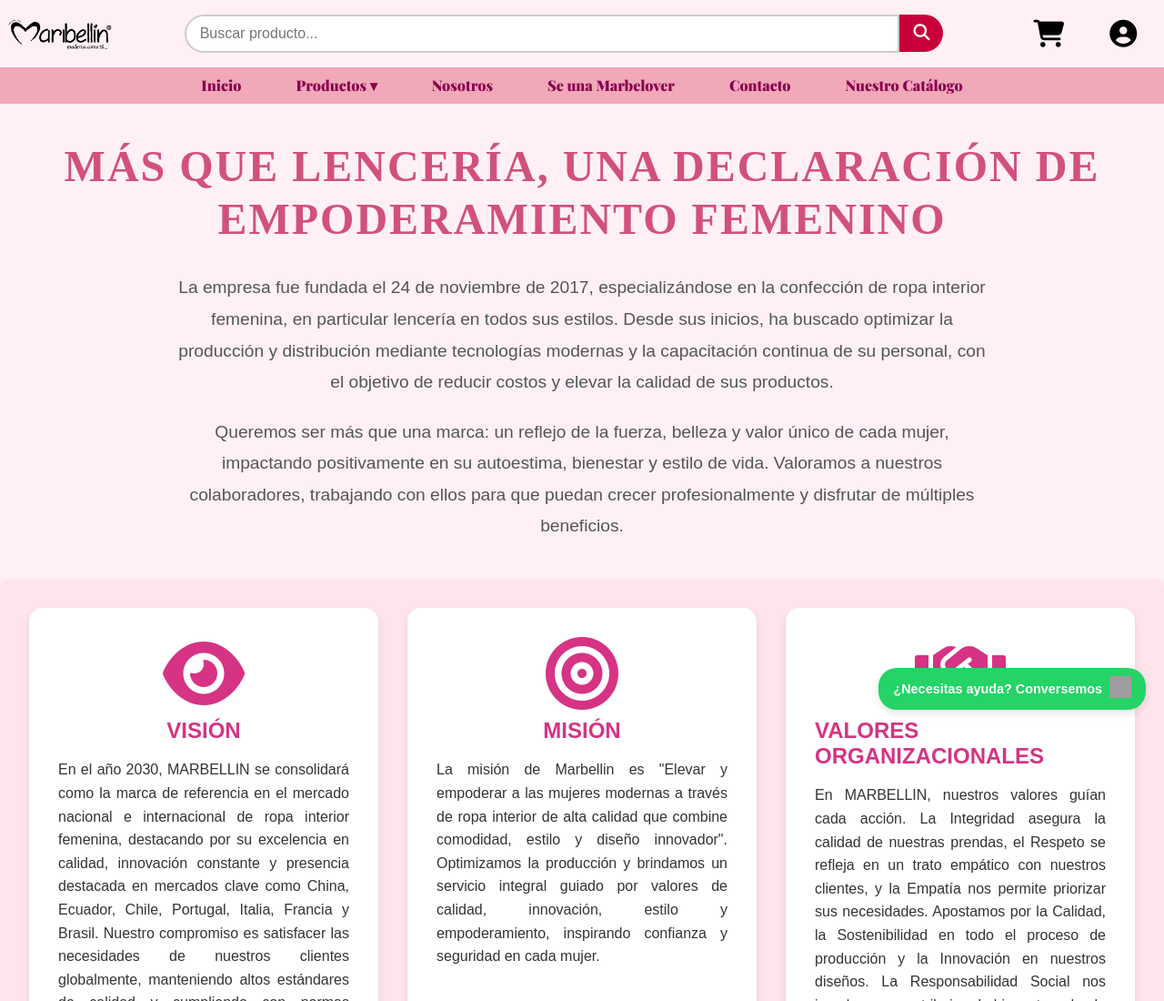
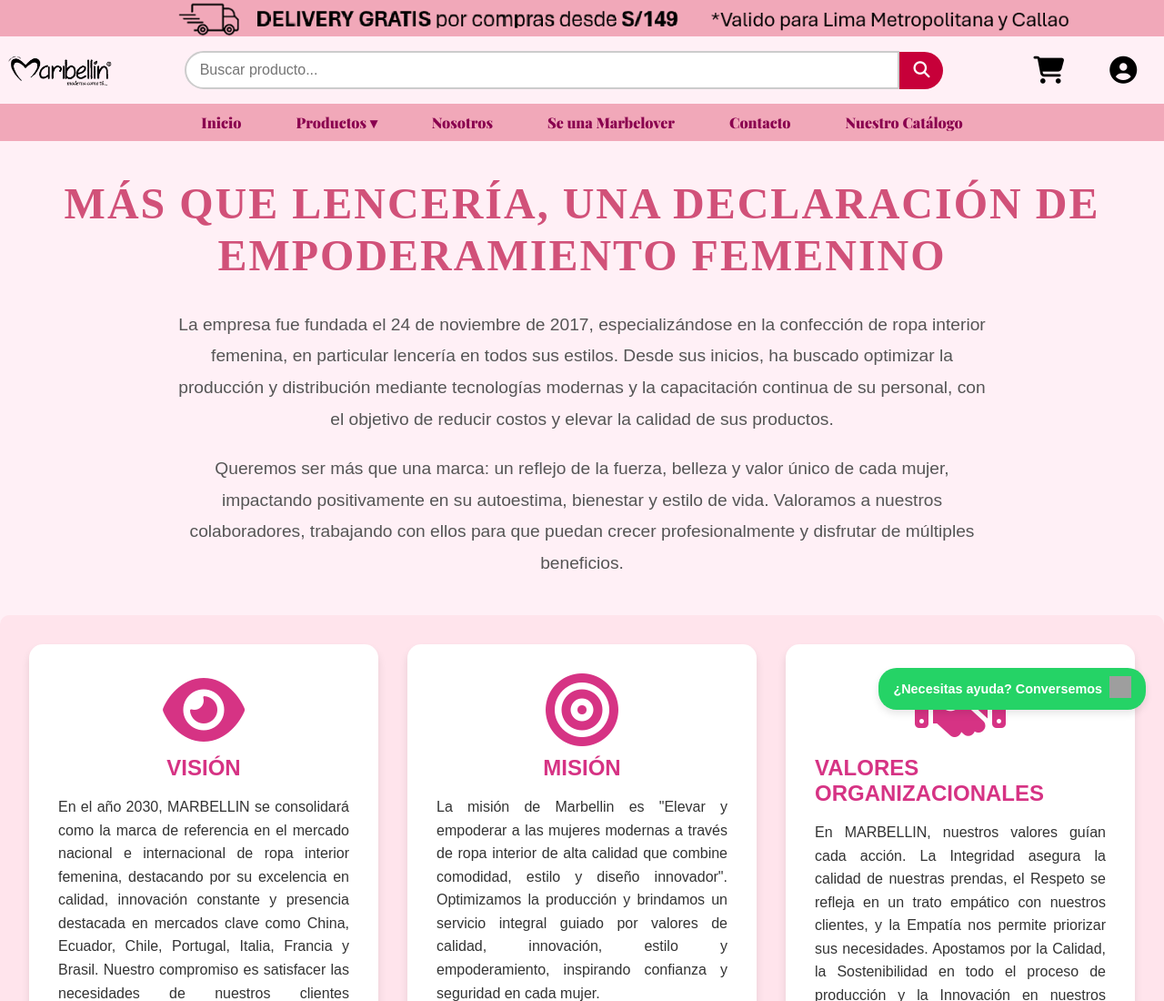
Before and after one commit to juanpbc8/marbellin-lenceria-web, a plain HTML site: page pages/nosotros.html in a window 1280 px wide. Shown: the top 1100 px of the page at 91% size. Drawn offline with nearby package versions, Linux system fonts and the light colour scheme; grey boxes are pictures that could not be loaded.

Commit message:
Banner rotativo añadido en el header

```diff
--- a/css/layout/header.css
+++ b/css/layout/header.css
@@ -1,3 +1,28 @@
+/* Banner rotativo */
+.banner-rotativo {
+    position: relative;
+    width: 100%;
+    height: auto;
+    aspect-ratio: 1456 / 46;
+    overflow: hidden;
+}
+
+.banner-img {
+    position: absolute;
+    top: 0;
+    left: 0;
+    width: 100%;
+    transition: opacity 1s ease-in-out;
+    object-fit: cover;
+    opacity: 1;
+    z-index: 0;
+}
+
+.banner-img.visible {
+    opacity: 1;
+    z-index: 1;
+}
+
 /*Fila superior del nav*/
 .fila-superior {
     display: flex;
--- /dev/null
+++ b/js/headerBanner.js
@@ -0,0 +1,10 @@
+document.addEventListener('DOMContentLoaded', () => {
+    let index = 0;
+    const banners = document.querySelectorAll(".banner-img");
+
+    setInterval(() => {
+        banners[index].classList.remove("visible");
+        index = (index + 1) % banners.length;
+        banners[index].classList.add("visible");
+    }, 3500);
+})
--- a/pages/nosotros.html
+++ b/pages/nosotros.html
@@ -15,14 +15,18 @@
   <link rel="stylesheet" href="../css/base/reset.css">
   <link rel="stylesheet" href="../css/nosotros.css">
   <title>Marbellin - Nosotros</title>
-  <script src="js/header.js"></script>
-  <script src="js/maun.js"></script>
-
+  <script src="../js/headerBanner.js"></script>
 </head>
 
 <body>
   <!-- Header Section -->
   <header>
+    <!-- Banner Section -->
+    <div class="banner-rotativo">
+      <img src="../assets/img/yape-header.png" alt="Yape header" class="banner-img visible">
+      <img src="../assets/img/web-beneficios.png" alt="Promo header" class="banner-img">
+    </div>
+
     <nav>
       <div class="fila-superior">
         <!-- Logo-->
```
Also changed, not shown: index.html (+6 -0 lines), pages/cambios-devoluciones.html (+6 -0 lines), pages/contacto.html (+7 -0 lines), pages/libro-reclamaciones.html (+8 -0 lines), pages/login.html (+2 -2 lines), pages/marbelover.html (+7 -1 lines), pages/politica-privacidad.html (+7 -0 lines), pages/producto-detalle.html (+7 -0 lines), pages/productos.html (+7 -0 lines), pages/terminos.html (+7 -0 lines).
